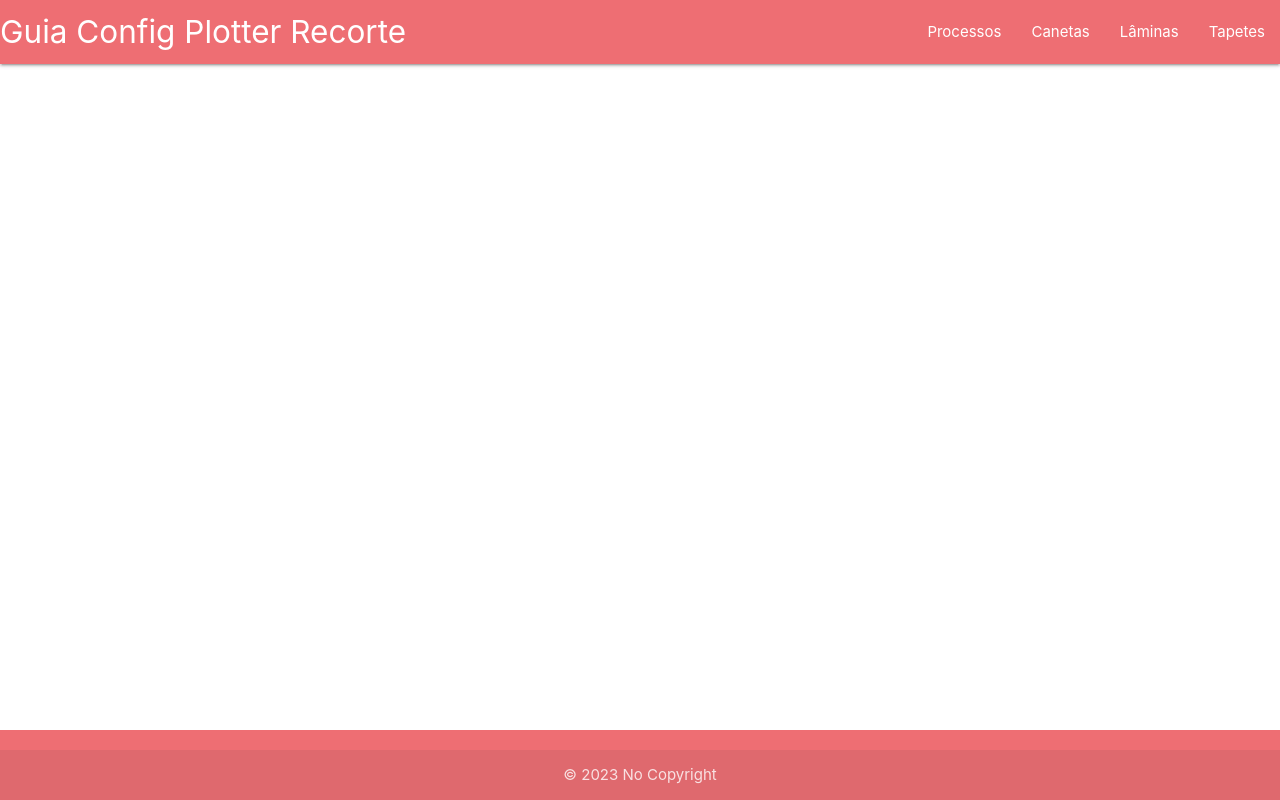
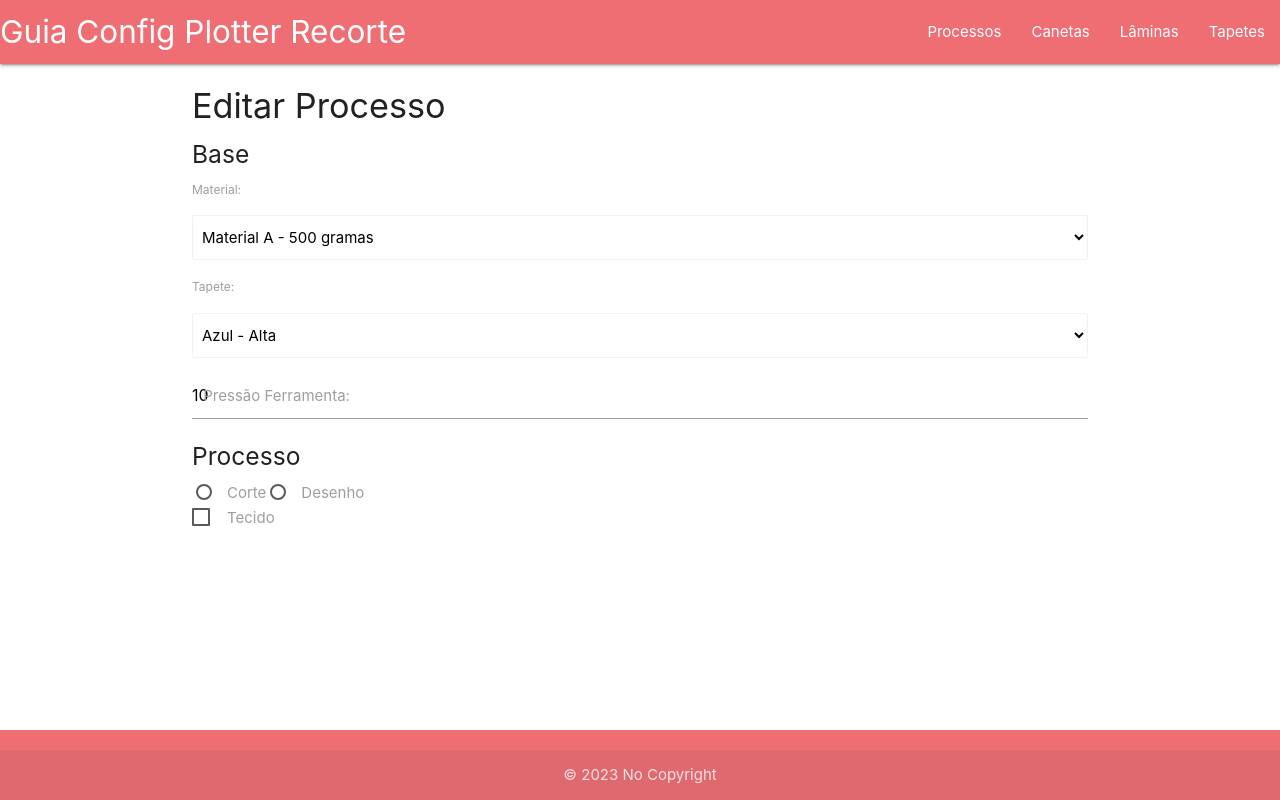
Before and after one commit to GGroff15/guia-configura-o-plotter-recorte, an Angular app in the folder guia-configura-o-plotter-recorte/: page /editar-processo/1 in a window 1280 px wide. Before the commit this address led to /. Built offline with nearby package versions, Linux system fonts and the light colour scheme.

Commit message:
criado tela de edicao de processo

```diff
--- a/guia-configura-o-plotter-recorte/src/app/app-routing.module.ts
+++ b/guia-configura-o-plotter-recorte/src/app/app-routing.module.ts
@@ -3,11 +3,12 @@ import { CommonModule } from '@angular/common';
 import { RouterModule, Routes } from '@angular/router';
 import { ListaProcessosComponent } from './pagina/lista-processos/lista-processos.component';
 import { NovoProcessoComponent } from './pagina/novo-processo/novo-processo/novo-processo.component';
+import { EditarProcessoComponent } from './pagina/editar-processo/editar-processo.component';
 
 const routes: Routes = [
   {path: '', component: ListaProcessosComponent},
   {path: 'processos', redirectTo: ''},
-  {path: 'novo-processo', component: NovoProcessoComponent}
+  {path: 'editar-processo/:id', component: EditarProcessoComponent}
 ]
 
 @NgModule({
--- /dev/null
+++ b/guia-configura-o-plotter-recorte/src/app/pagina/editar-processo/editar-processo.component.html
@@ -0,0 +1,118 @@
+<h4>Editar Processo</h4>
+
+<form [formGroup]="formData">
+  <h5>Base</h5>
+  <div>
+    <label for="material">Material:</label>
+    <div class="input-field col s12">
+      <select
+        name="material"
+        id="material"
+        class="browser-default"
+        formControlName="materialSelecionado"
+      >
+        <option [value]="" disabled selected>Selecione um material</option>
+        <option *ngFor="let material of materiais" [value]="material.codigo">
+          {{ material.nome }} - {{ material.gramatura }} gramas
+        </option>
+      </select>
+    </div>
+  </div>
+
+  <div>
+    <label for="tapete">Tapete:</label>
+    <div class="input-field col s12">
+      <select
+        name="tapete"
+        id="tapete"
+        class="browser-default"
+        formControlName="tapeteSelecionado"
+      >
+        <option [value]="" disabled selected>Selecione um tapete</option>
+        <option *ngFor="let tapete of tapetes" [value]="tapete.codigo">
+          {{ tapete.cor }} - {{ tapete.forcaAderencia }}
+        </option>
+      </select>
+    </div>
+  </div>
+
+  <div class="input-field col s12">
+    <input
+      id="pressao-ferramenta"
+      type="number"
+      formControlName="pressaoFerramenta"
+    />
+    <label for="pressao-ferramenta">Pressão Ferramenta:</label>
+  </div>
+
+  <h5>Processo</h5>
+  <div id="tipo-processo">
+    <label
+      ><input
+        type="radio"
+        class="with-gap"
+        value="Corte"
+        formControlName="tipoProcesso"
+      /><span>Corte</span></label
+    >
+    <label
+      ><input
+        type="radio"
+        class="with-gap"
+        value="Desenho"
+        formControlName="tipoProcesso"
+      /><span>Desenho</span></label
+    >
+  </div>
+
+  <div *ngIf="formData.get('tipoProcesso')?.value === 'Corte'">
+    <div class="col s12">
+      <label for="tipo-lamina">Lâmina</label>
+      <div class="input-field col s12">
+        <select
+          name="tipo-lamina"
+          id="tipo-lamina"
+          formControlName="laminaSelecionado"
+          class="browser-default"
+        >
+          <option [value]="" disabled selected>Selecione uma lâmina</option>
+          <option *ngFor="let lamina of laminas" [value]="lamina.codigo">
+            {{ lamina.cor }} - {{ lamina.tipoCorte }}
+          </option>
+        </select>
+      </div>
+    </div>
+    <div class="input-field col s12">
+      <input
+        id="profundidade-lamina"
+        type="number"
+        formControlName="profundidadeLamina"
+      />
+      <label for="profundidade-lamina">Profundidade Lâmina:</label>
+    </div>
+  </div>
+
+  <div *ngIf="formData.get('tipoProcesso')?.value === 'Desenho'">
+    <label for="tipo-caneta">Caneta</label>
+    <div class="input-field col s12">
+      <select
+        name="tipo-caneta"
+        id="tipo-caneta"
+        formControlName="canetaSelecionada"
+        class="browser-default"
+      >
+        <option [value]="" disabled selected>Selecione uma caneta</option>
+        <option *ngFor="let caneta of canetas" [value]="caneta.codigo">
+          {{ caneta.espessura }}mm
+        </option>
+      </select>
+    </div>
+  </div>
+
+  <div>
+    <label>
+      <input type="checkbox" formControlName="tecido" />
+      <span>Tecido</span>
+    </label>
+  </div>
+</form>
--- /dev/null
+++ b/guia-configura-o-plotter-recorte/src/app/pagina/editar-processo/editar-processo.component.ts
@@ -0,0 +1,59 @@
+import { Component } from '@angular/core';
+import { FormBuilder, FormGroup } from '@angular/forms';
+import { ActivatedRoute } from '@angular/router';
+import { CanetaDto } from 'src/app/model/caneta-dto';
+import { LaminaDto } from 'src/app/model/lamina-dto';
+import { MaterialDto } from 'src/app/model/material-dto';
+import { ProcessoDto } from 'src/app/model/processo-dto';
+import { TapeteDto } from 'src/app/model/tapete-dto';
+import { CanetaService } from 'src/app/services/caneta.service';
+import { LaminaService } from 'src/app/services/lamina.service';
+import { MaterialService } from 'src/app/services/material.service';
+import { ProcessoService } from 'src/app/services/processo.service';
+import { TapetesService } from 'src/app/services/tapete.service';
+
+@Component({
+  selector: 'app-editar-processo',
+  templateUrl: './editar-processo.component.html',
+  styleUrls: ['./editar-processo.component.css'],
+})
+export class EditarProcessoComponent {
+  canetas: CanetaDto[];
+
+  materiais: MaterialDto[];
+
+  tapetes: TapeteDto[];
+
+  laminas: LaminaDto[];
+
+  formData: FormGroup;
+
+  constructor(
+    private canetaService: CanetaService,
+    private materialService: MaterialService,
+    private tapeteService: TapetesService,
+    private laminaService: LaminaService,
+    private formBuilder: FormBuilder,
+    private route: ActivatedRoute,
+    private processoService: ProcessoService
+  ) {
+    const idProcesso: number = this.route.snapshot.params['id'];
+    const processoDto: ProcessoDto = this.processoService.obter(idProcesso);
+    console.log(processoDto);
+
+    this.canetas = canetaService.listar();
+    this.materiais = materialService.listar();
+    this.tapetes = tapeteService.listar();
+    this.laminas = laminaService.listar();
+    this.formData = this.formBuilder.group({
+      canetaSelecionada: processoDto.canetaDto.codigo,
+      materialSelecionado: processoDto.materialDto.codigo,
+      tapeteSelecionado: processoDto.tapeteDto.codigo,
+      laminaSelecionado: processoDto.laminaDto.codigo,
+      profundidadeLamina: processoDto.profundidadeLamina,
+      pressaoFerramenta: processoDto.pressaoFerramenta,
+      tipoProcesso: processoDto.tipo,
+      tecido: processoDto.tecido,
+    });
+  }
+}
--- a/guia-configura-o-plotter-recorte/src/app/pagina/lista-processos/item-processo/item-processo.component.ts
+++ /dev/null
@@ -1,32 +0,0 @@
-import { ListaProcessosService } from './../lista-processos.service';
-import { Component } from '@angular/core';
-import { ProcessoDto } from 'src/app/model/processo-dto';
-import { ModalService } from './modal.service';
-
-@Component({
-  selector: 'app-item-processo',
-  templateUrl: './item-processo.component.html',
-  styleUrls: ['./item-processo.component.css']
-})
-export class ItemProcessoComponent {
-
-  filtro: string = 'Todos';
-  processos!: ProcessoDto[];
-
-  constructor(private listaProcessosService: ListaProcessosService, private modalService: ModalService) {
-  }
-
-  ngOnInit(): void {
-    const collapsible = document.querySelectorAll('.collapsible');
-    M.Collapsible.init(collapsible);
-
-    this.listaProcessosService.getListaProcessos().subscribe((processos) => {
-      this.processos = processos;
-    });
-  }
-
-  openModal() {
-    this.modalService.openModal();
-  }
-
-}
--- a/guia-configura-o-plotter-recorte/src/app/pagina/lista-processos/item-processo/item-processo.component.html
+++ b/guia-configura-o-plotter-recorte/src/app/pagina/lista-processos/item-processo/itens-processo.component.html
@@ -20,7 +20,11 @@
         </p>
       </div>
       <div class="col s1 m1 l1 center valign-wrapper">
-        <a href="#modal1" (click)="openModal()" class="center"
+        <a
+          href="#"
+          class="dropdown-trigger"
+          data-target="menu"
+          (click)="openDropdown(processo)"
           ><i class="material-icons center">more_vert</i></a
         >
       </div>
@@ -55,3 +59,8 @@
     </div>
   </li>
 </ul>
+
+<ul id="menu" class="dropdown-content">
+  <li><a (click)="navegarParaEdicao()">Editar</a></li>
+  <li><a href="#!">Excluir</a></li>
+</ul>
--- a/guia-configura-o-plotter-recorte/src/app/pagina/lista-processos/lista-processos.component.html
+++ b/guia-configura-o-plotter-recorte/src/app/pagina/lista-processos/lista-processos.component.html
@@ -7,5 +7,5 @@
     class="s12 m6 l6 right hide-on-small-only"
   ></app-adicionar-processo>
 </div>
-<app-item-processo></app-item-processo>
+<app-itens-processo></app-itens-processo>
 <app-adicionar-processo-floating class="hide-on-med-and-up"></app-adicionar-processo-floating>
--- a/guia-configura-o-plotter-recorte/src/app/pagina/novo-processo/novo-processo/novo-processo.component.html
+++ b/guia-configura-o-plotter-recorte/src/app/pagina/novo-processo/novo-processo/novo-processo.component.html
@@ -76,7 +76,7 @@
       <div *ngIf="formData.get('tipoProcesso')?.value === 'Corte'">
         <div class="col s12">
           <label for="tipo-lamina">Lâmina</label>
-          <div class="input-field">
+          <div class="input-field col s12">
             <select
               name="tipo-lamina"
               id="tipo-lamina"
--- a/guia-configura-o-plotter-recorte/src/app/services/processo.service.ts
+++ b/guia-configura-o-plotter-recorte/src/app/services/processo.service.ts
@@ -125,9 +125,11 @@ export class ProcessoService {
   }
 
   obter(id: number): ProcessoDto {
+    console.log('Id processo: ', id);
     for (let index = 0; index < this.processos.length; index++) {
       const element = this.processos[index];
-      if (element.codigo === id) {
+      if (element.codigo == id) {
+        console.log("Processo encontrado: ", element);
         return element
       }
     }
```
Also changed, not shown: guia-configura-o-plotter-recorte/src/app/app.module.ts (+5 -3 lines), guia-configura-o-plotter-recorte/src/app/pagina/lista-processos/item-processo/itens-processo.component.ts (added, +48 -0 lines), guia-configura-o-plotter-recorte/src/app/pagina/editar-processo/editar-processo.component.css (added), guia-configura-o-plotter-recorte/src/app/pagina/lista-processos/item-processo/itens-processo.component.css (added), 2 other files (tests, documents, lock files or other folders).
